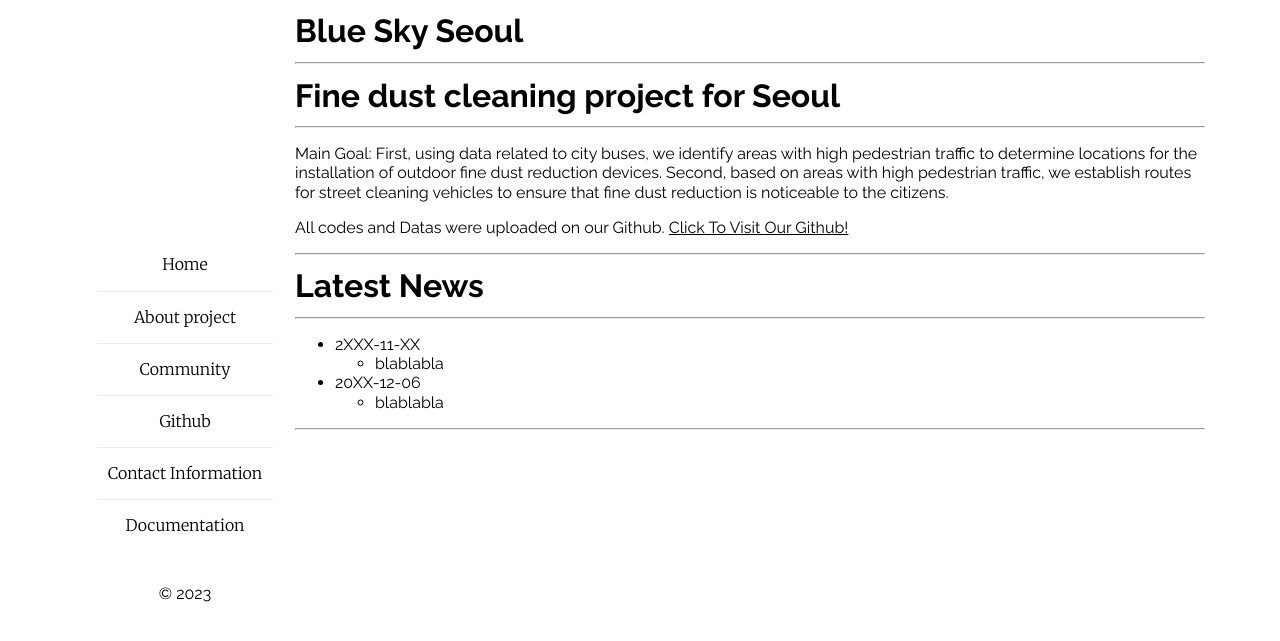
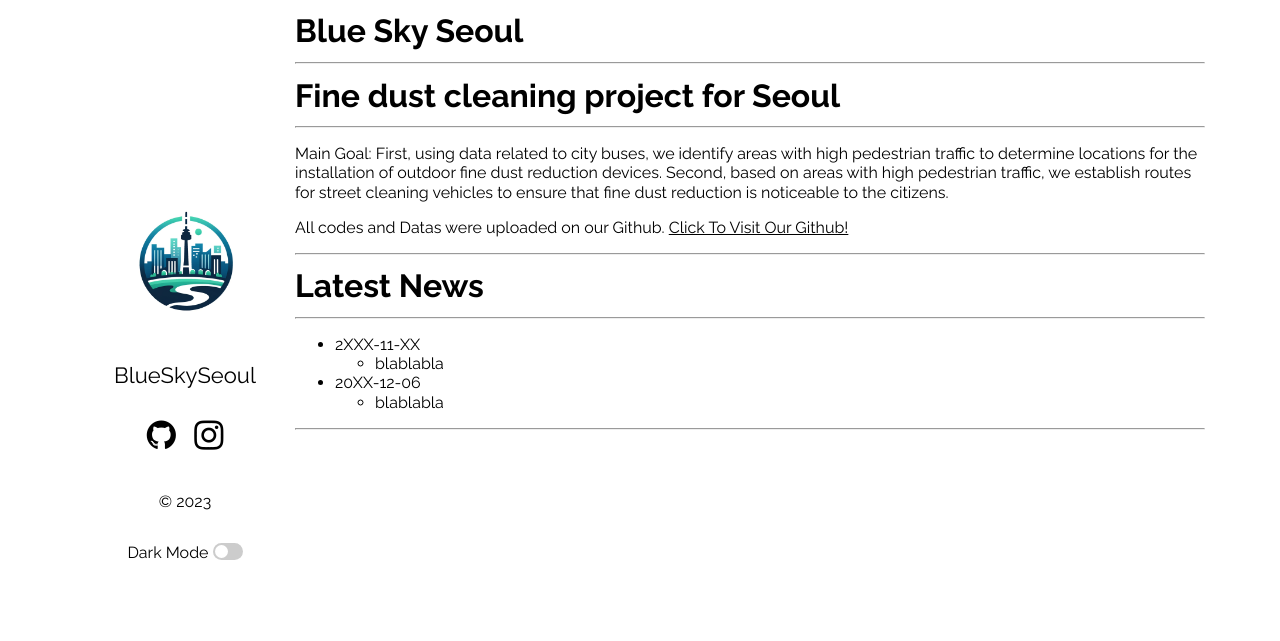
Before and after one commit to ss7622/ss7622.github.io, a Jekyll site: the page built from index.md, in a window 1280 px wide. Shown: the top 641 px of the page. Built offline with Jekyll 4.4.1, drawn with Linux system fonts in a browser that asks for light colours.

Commit message:
Update _config.yml

```diff
--- a/_config.yml
+++ b/_config.yml
@@ -17,7 +17,7 @@ plainwhite:
   sitemap: true # set to true to generate sitemap.xml content
   search: true # set to true to enable searchbar
   dark_mode: true # set to true to add dark mode toggle
-  portfolio_image: "/assets/BSS.png" # the path from the base directory of the site to the image to display (no / at the start)
+  portfolio_image: "./assets/BSS.png" # the path from the base directory of the site to the image to display (no / at the start)
   html_lang: "en" # set the lang attribute of the <html> tag for the pages. See here for a list of codes: https://www.w3schools.com/tags/ref_country_codes.asp
   condensed_mobile:
     #- home
@@ -29,7 +29,7 @@ plainwhite:
     github:  coldbeeen/BlueSkySeoul
     #dribbble: jekyll
     #flickr:   jekyll
-    #instagram: jekyll
+    instagram: jekyll
     #pinterest: jekyll
     #youtube: jekyll
     #facebook: jekyll
@@ -51,26 +51,8 @@ plainwhite:
 # - about.md
 
 # Build settings
-# theme: plainwhite
+#theme: plainwhite
 
 plugins:
   - jekyll-seo-tag
 #  - jekyll-feed
-
-plainwhite:
-  sitemap: true
-
-plainwhite:
-  navigation:
-    - title: Home
-      url: "/index/"
-    - title: About project
-      url: "/about/"
-    - title: Community
-      url: "/community"
-    - title: Github
-      url: "/github/"
-    - title: Contact Information
-      url: "/Contact_Information/"
-    - title: Documentation
-      url: "/documentation/"
```
